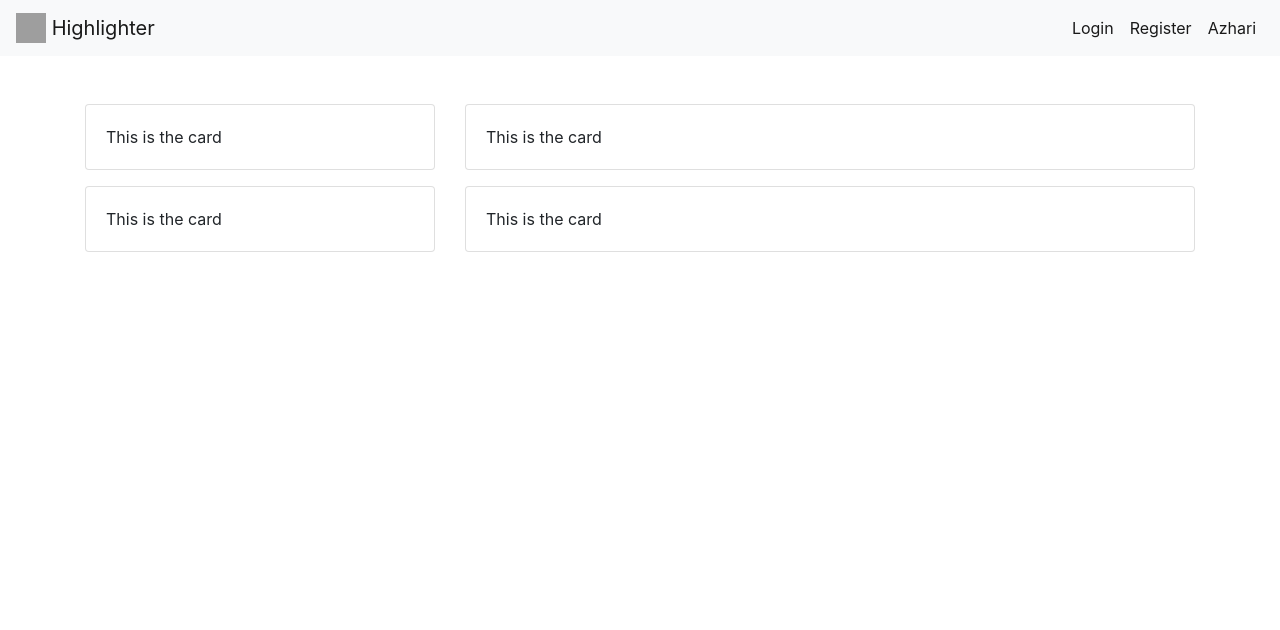
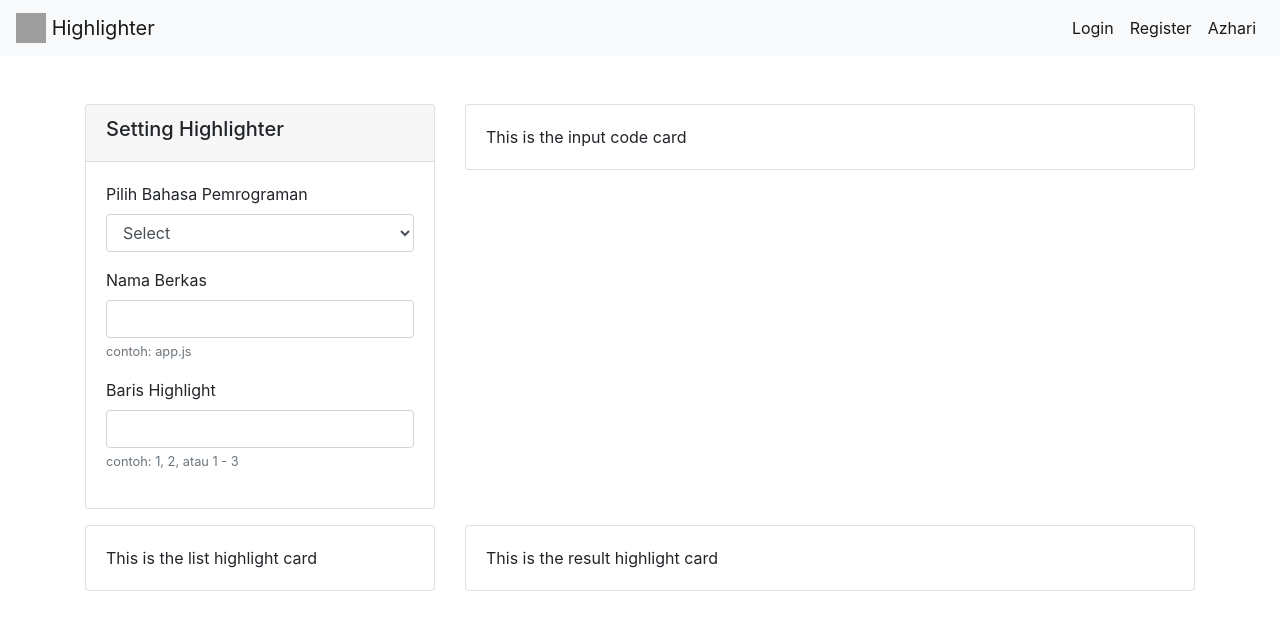
Before and after one commit to azharimm/code-highlighter, a Vue app: page / in a window 1280 px wide. Shown: the top 630 px of the page. Built offline with nearby package versions, Linux system fonts and the light colour scheme; grey boxes are pictures that could not be loaded.

Commit message:
+ home components

```diff
--- /dev/null
+++ b/src/components/home/InputCode.vue
@@ -0,0 +1,5 @@
+<template>
+	<div class="card">
+		<div class="card-body">This is the input code card</div>
+	</div>
+</template>
--- /dev/null
+++ b/src/components/home/ListHighlight.vue
@@ -0,0 +1,5 @@
+<template>
+	<div class="card">
+		<div class="card-body">This is the list highlight card</div>
+	</div>
+</template>
--- /dev/null
+++ b/src/components/home/ResultHighlight.vue
@@ -0,0 +1,5 @@
+<template>
+	<div class="card">
+		<div class="card-body">This is the result highlight card</div>
+	</div>
+</template>
--- /dev/null
+++ b/src/components/home/Setting.vue
@@ -0,0 +1,27 @@
+<template>
+	<div class="card">
+		<div class="card-header">
+			<h5>Setting Highlighter</h5>
+		</div>
+		<div class="card-body">
+			<form action="#">
+				<div class="form-group">
+					<label for="">Pilih Bahasa Pemrograman</label>
+					<select class="form-control">
+						<option value="">Select</option>
+					</select>
+				</div>
+				<div class="form-group">
+					<label for="">Nama Berkas</label>
+					<input type="text" class="form-control">
+					<small class="text-muted">contoh: app.js</small>
+				</div>
+				<div class="form-group">
+					<label for="">Baris Highlight</label>
+					<input type="text" class="form-control">
+					<small class="text-muted">contoh: 1, 2, atau 1 - 3</small>
+				</div>
+			</form>
+		</div>
+	</div>
+</template>
--- a/src/pages/Home.vue
+++ b/src/pages/Home.vue
@@ -2,34 +2,18 @@
 	<Container class="mt-5">
 		<Row>
             <Cols class="col-md-4">
-                <div class="card">
-                    <div class="card-body">
-                        This is the card
-                    </div>
-                </div>
+                <Setting />
             </Cols>
             <Cols class="col-md-8">
-            <div class="card">
-                <div class="card-body">
-                    This is the card
-                </div>
-            </div>
+                <InputCode />
             </Cols>
         </Row>
         <Row class="mt-3">
             <Cols class="col-md-4">
-                <div class="card">
-                    <div class="card-body">
-                        This is the card
-                    </div>
-                </div>
+                <ListHighlight />
             </Cols>
             <Cols class="col-md-8">
-            <div class="card">
-                <div class="card-body">
-                    This is the card
-                </div>
-            </div>
+                <ResultHighlight />
             </Cols>
         </Row>
 	</Container>
@@ -39,11 +23,19 @@
 import Container from "../components/Container";
 import Row from "../components/Row";
 import Cols from "../components/Cols";
+import Setting from '../components/home/Setting'
+import InputCode from '../components/home/InputCode'
+import ListHighlight from '../components/home/ListHighlight'
+import ResultHighlight from '../components/home/ResultHighlight'
 export default {
 	components: {
 		Container,
 		Row,
-		Cols,
+        Cols,
+        Setting,
+        InputCode,
+        ListHighlight,
+        ResultHighlight
 	},
 };
 </script>
```
